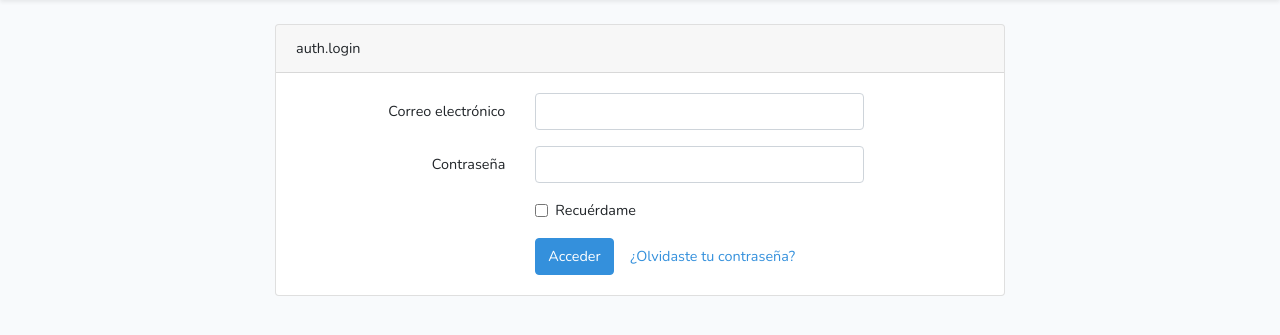
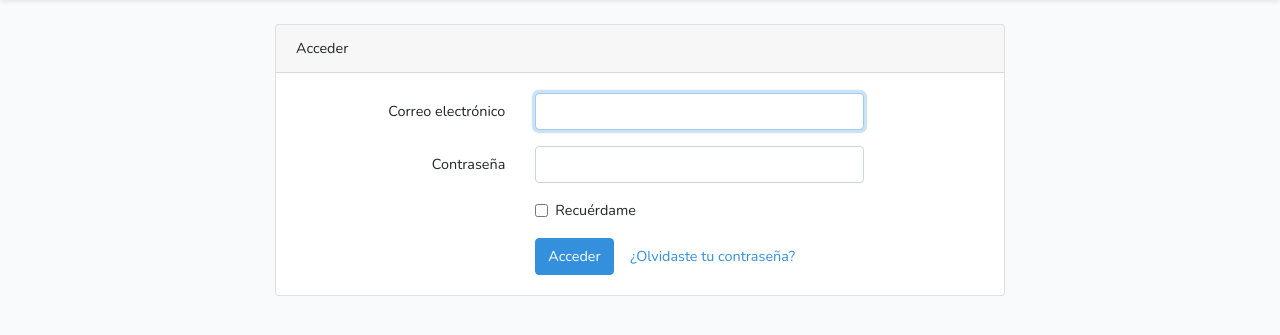
Before and after one commit to itloverman/Laravellearning-manage, a Laravel app: page /login in a window 1280 px wide. Shown: the part 55-390 px from the top of the page. Run offline with Laravel 8, Linux system fonts and the light colour scheme; some libraries are stand-ins or nearby versions.

Commit message:
fix text login

```diff
--- a/resources/views/auth/login.blade.php
+++ b/resources/views/auth/login.blade.php
@@ -5,7 +5,7 @@
     <div class="row justify-content-center">
         <div class="col-md-8">
             <div class="card">
-                <div class="card-header">{{ __('auth.login') }}</div>
+                <div class="card-header">{{ __('Login') }}</div>
 
                 <div class="card-body">
                     <form method="POST" action="{{ route('login') }}">
```
